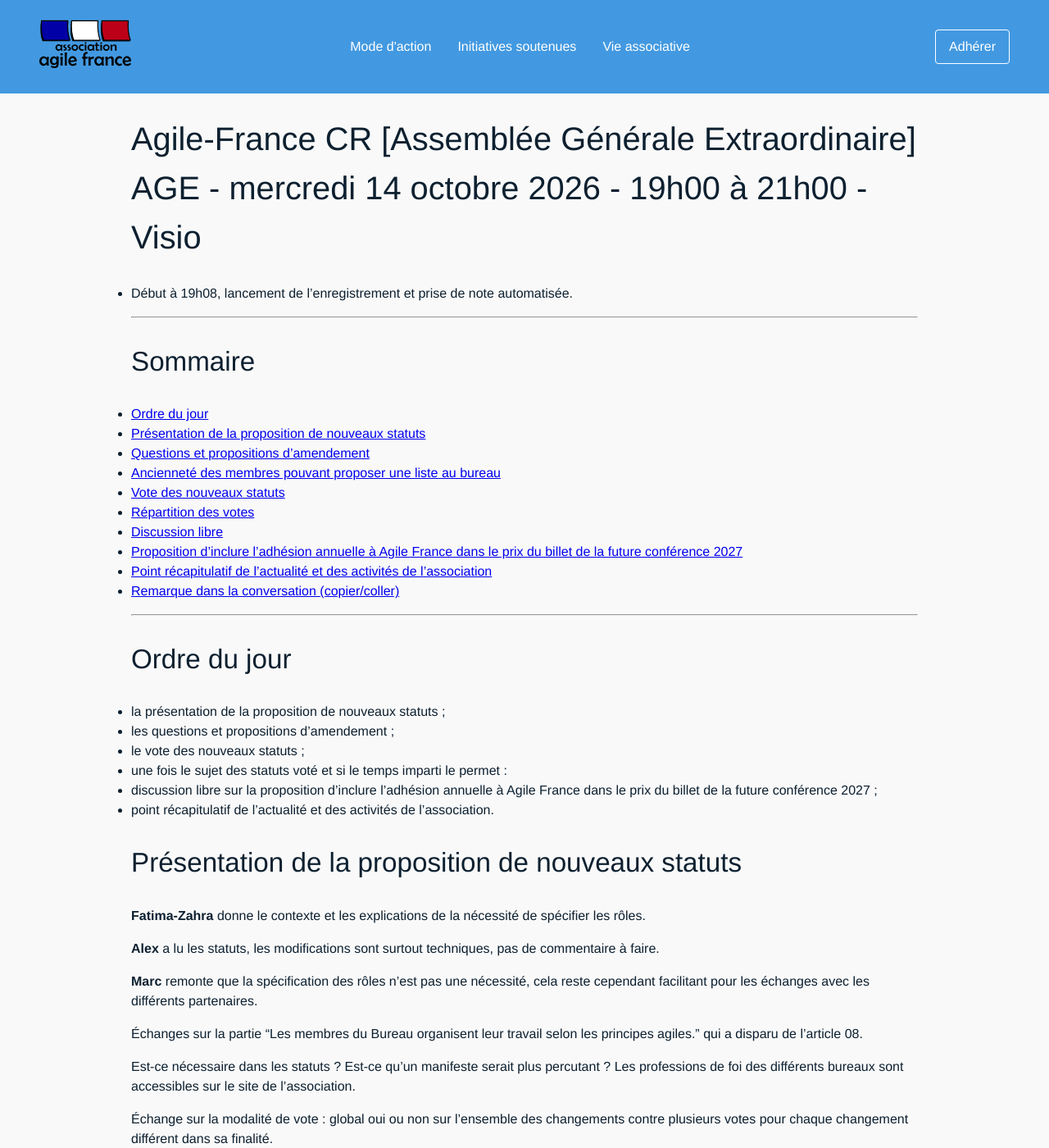
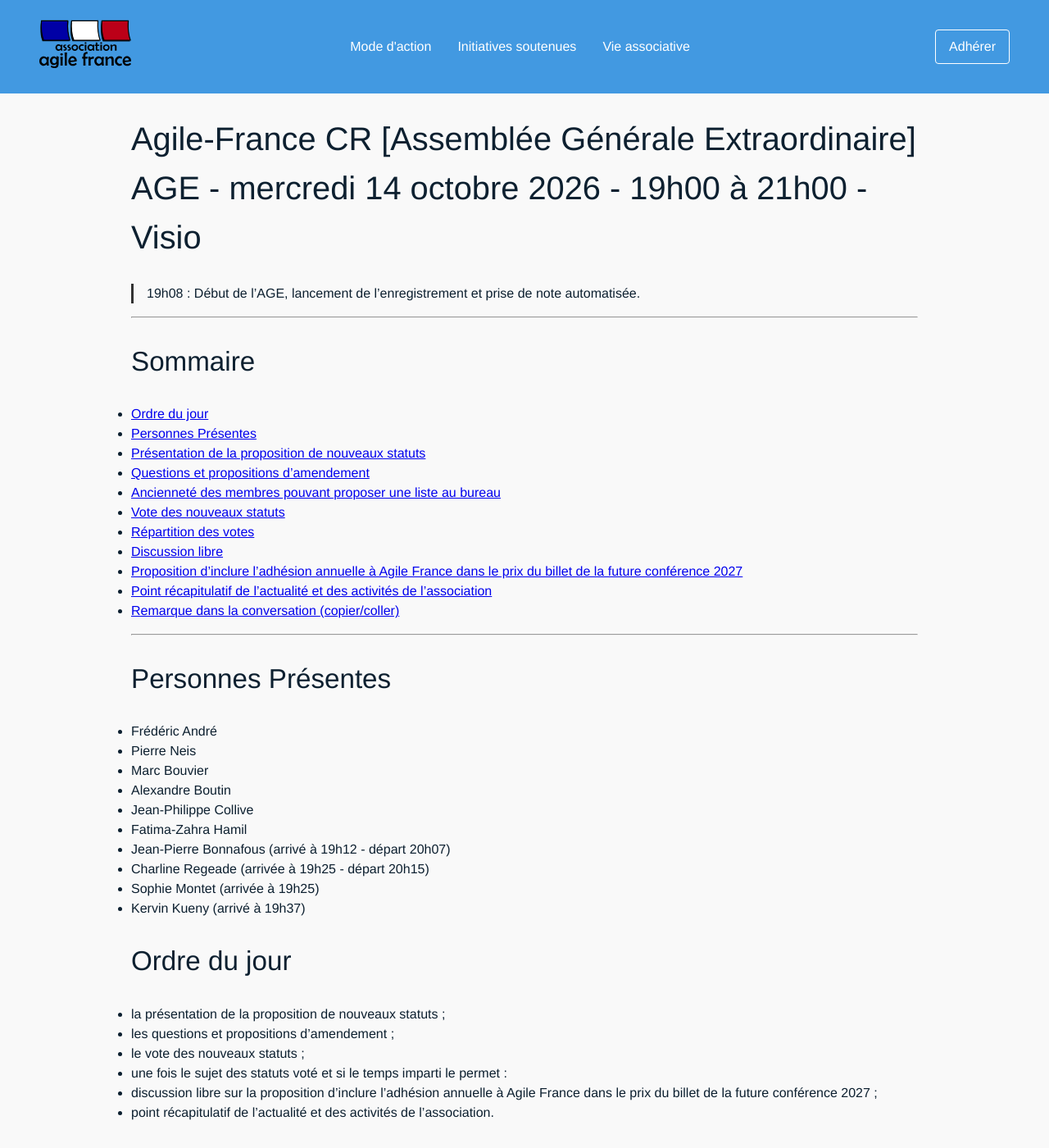
Before and after one commit to AgileFrance/AgileFrance.github.io, a Jekyll site: the page built from _assemblee_generale/2026-10-14.md, in a window 1280 px wide and 1400 px high. Shown: the whole window at 82% size. Built offline with Jekyll 4.4.1, drawn with Linux system fonts in a browser that asks for light colours; comment, search, counter and statistics services are not loaded; some of the changed text lies outside the part shown.

Commit message:
Ajout des personnes présentes

```diff
--- a/_assemblee_generale/2026-10-14.md
+++ b/_assemblee_generale/2026-10-14.md
@@ -4,13 +4,14 @@
 
 # Agile-France CR [Assemblée Générale Extraordinaire] AGE - mercredi 14 octobre 2026 - 19h00 à 21h00 - Visio
 
-- Début à 19h08, lancement de l'enregistrement et prise de note automatisée.
+> 19h08 : Début de l'AGE, lancement de l'enregistrement et prise de note automatisée.
 
 ---
 
 ## Sommaire
 
 - [Ordre du jour](#ordre-du-jour)
+- [Personnes Présentes](#Personnes-Présentes)
 - [Présentation de la proposition de nouveaux statuts](#présentation-de-la-proposition-de-nouveaux-statuts)
 - [Questions et propositions d'amendement](#questions-et-propositions-damendement)
   - [Ancienneté des membres pouvant proposer une liste au bureau](#ancienneté-des-membres-pouvant-proposer-une-liste-au-bureau)
@@ -22,6 +23,19 @@
 - [Remarque dans la conversation (copier/coller)](#remarque-dans-la-conversation-copiercoller)
 
 ---
+
+##  Personnes Présentes
+- Frédéric André
+- Pierre Neis
+- Marc Bouvier
+- Alexandre Boutin
+- Jean-Philippe Collive
+- Fatima-Zahra Hamil
+- Jean-Pierre Bonnafous (arrivé à 19h12 - départ 20h07)
+- Charline Regeade (arrivée à 19h25 - départ 20h15)
+- Sophie Montet (arrivée à 19h25)
+- Kervin Kueny (arrivé à 19h37)
+
 
 ## Ordre du jour
 
@@ -167,9 +181,8 @@
 - journée 189 € (1 jour au choix avec déjeuner)
 - soirée 59 €
 
-20h45
 
-L'ensemble des points de l'ordre du jour sont épuisés.
+> 20h45 : L'ensemble des points de l'ordre du jour sont épuisés.
 
 **Pierre** : j'ai une idée saugrenue, est-ce qu'Agile-France pourrait proposer un slot à chaque initiative soutenue, voir à chaque autre association qui font des conférences, qu'elles envoient leur "meilleure conf".
 
@@ -183,7 +196,7 @@
 
 Échanges sur le futur succès de la conférence Agile France.
 
-- 24h05 fin de l'AGE.
+> 24h05 : fin de l'AGE.
 
 ## Remarque dans la conversation (copier/coller) :
 
```
